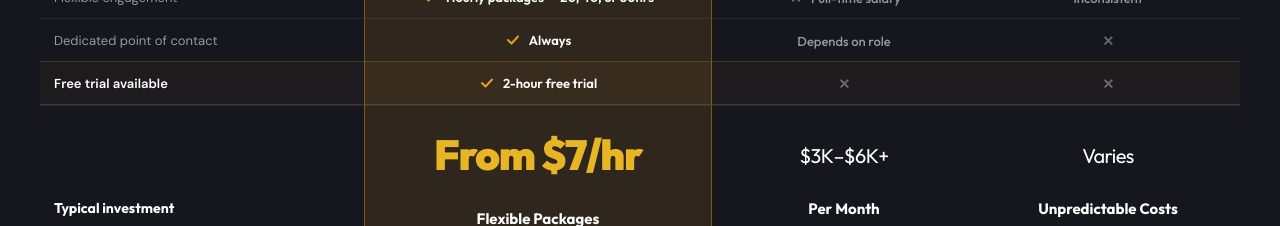
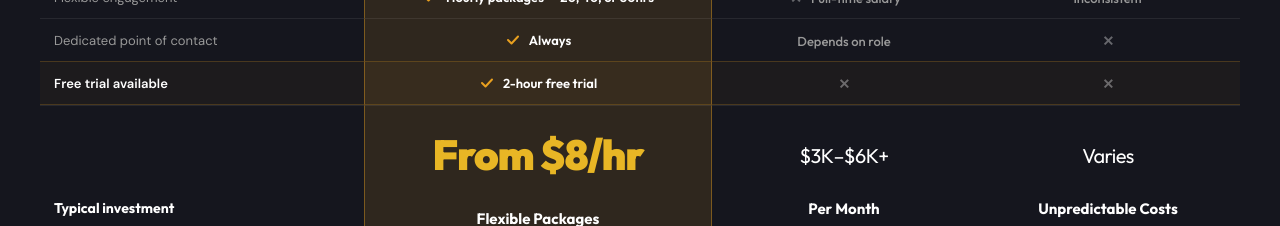
Before and after one commit to MrDongPhets/mustard-frontend, a React (Vite) app: page / in a window 1280 px wide. Shown: the part 4960-5186 px from the top of the page. Built offline with nearby package versions, Linux system fonts and the light colour scheme.

Commit message:
Updated pricing

```diff
--- a/src/components/Pricing.jsx
+++ b/src/components/Pricing.jsx
@@ -233,7 +233,7 @@ export default function Pricing() {
                 <td className="td-gold">
                   <div className="invest-stack invest-stack--left">
                     <p className="price-big gold">
-                      From $7/hr
+                      From $8/hr
                     </p>
 
                     <p className="invest-headline">
```
